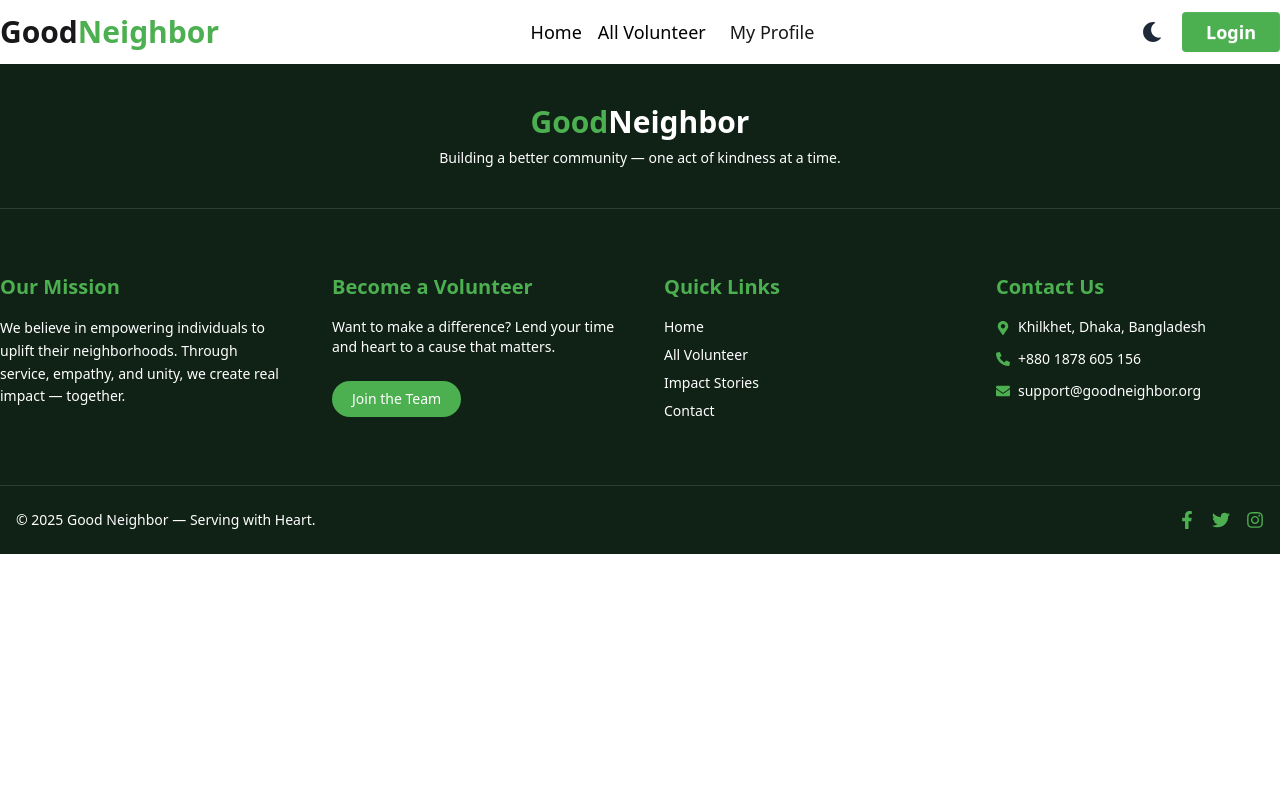
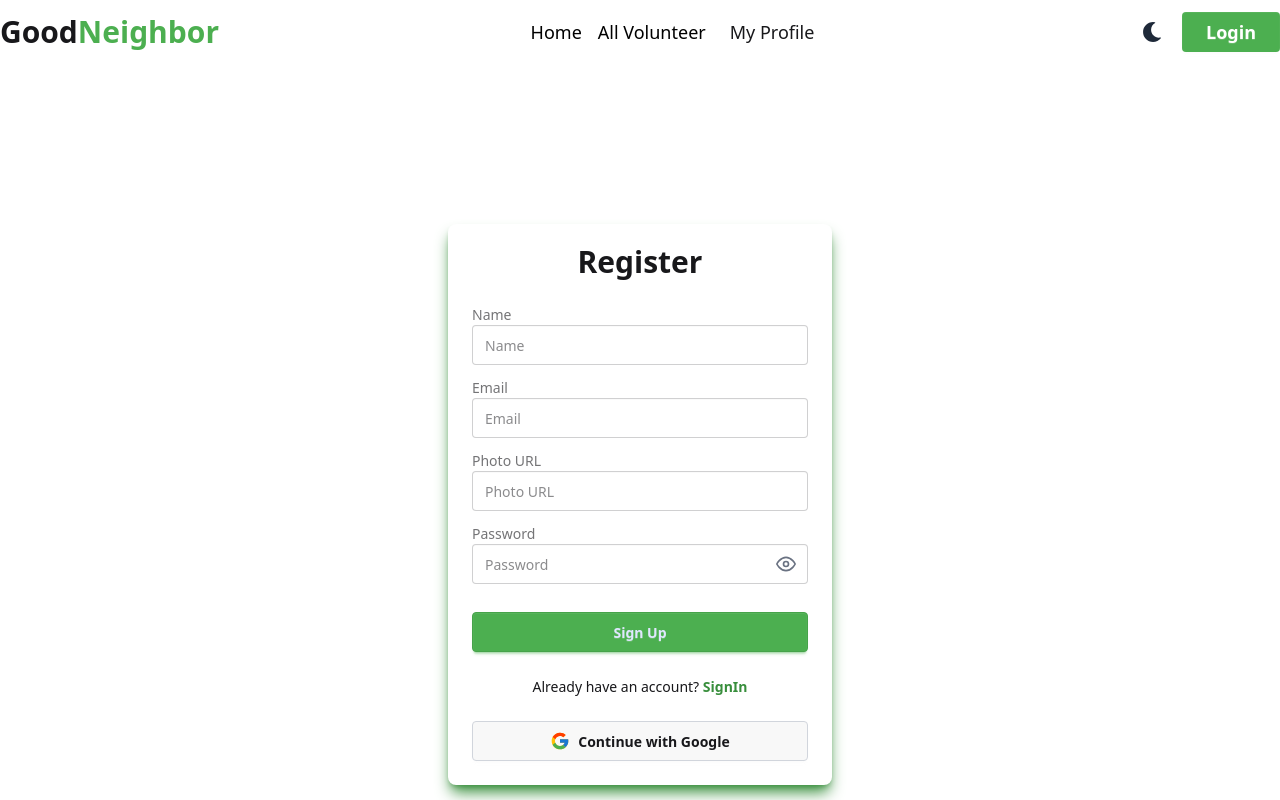
Before and after one commit to armejbha/good-neighbor-client, a React (Vite) app: page /register in a window 1280 px wide. Shown: the top 800 px of the page. Built offline with nearby package versions, Linux system fonts and the light colour scheme; no server answers.

Commit message:
register page and profile update

```diff
--- a/src/Pages/Register/Register.jsx
+++ b/src/Pages/Register/Register.jsx
@@ -1,7 +1,154 @@
-import React from "react";
+import React, { useContext, useState } from "react";
+import { Link, useLocation, useNavigate } from "react-router";
+import { AuthContext } from "../../Context/AuthContext";
+import { toast } from "react-toastify";
+import { FcGoogle } from "react-icons/fc";
+import { FiEye, FiEyeOff } from "react-icons/fi";
 
 const Register = () => {
-  return <div></div>;
+  const { createUser, signInWithGoogle, updateUserProfile } =
+    useContext(AuthContext);
+  const [showPassword, setShowPassword] = useState(false);
+
+  const navigate = useNavigate();
+  const location = useLocation();
+
+  const handleSignUp = async (e) => {
+    e.preventDefault();
+    const form = e.target;
+    const name = form.name.value;
+    const email = form.email.value;
+    const photoURL = form.photoURL.value;
+    const password = form.password.value;
+
+    // Password validation
+    const upperCase = /[A-Z]/;
+    const lowerCase = /[a-z]/;
+
+    if (!upperCase.test(password)) {
+      return toast.error("Password must contain at least one uppercase letter");
+    }
+    if (!lowerCase.test(password)) {
+      return toast.error("Password must contain at least one lowercase letter");
+    }
+    if (password.length < 6) {
+      return toast.error("Password must be at least 6 characters long");
+    }
+
+    createUser(email, password)
+      .then((result) => {
+        const user = result.user;
+
+        // ✅ Update user profile
+        updateUserProfile({
+          displayName: name,
+          photoURL: photoURL,
+        })
+          .then(() => {
+            toast.success("Account created successfully!");
+            navigate(location?.state?.from?.pathname || "/");
+          })
+          .catch((error) => {
+            toast.error("Profile update failed: " + error.message);
+          });
+      })
+      .catch((error) => {
+        toast.error("Sign Up failed: " + error.message);
+      });
+  };
+
+  const handleGoogleSignIn = () => {
+    signInWithGoogle()
+      .then((result) => {
+        toast.success("Signed in with Google!");
+
+        navigate(location?.state?.from?.pathname || "/");
+      })
+      .catch((error) => {
+        toast.error(error.message);
+      });
+  };
+  return (
+    <div className="card bg-base-100 w-full max-w-sm mx-auto shrink-0 shadow-lg shadow-secondary my-40">
+      <h1 className="text-3xl font-bold text-center mt-5">Register</h1>
+      <div className="card-body space-y-4">
+        <form onSubmit={handleSignUp} className="space-y-3">
+          <div>
+            <label className="label">Name</label>
+            <input
+              type="text"
+              name="name"
+              className="input input-bordered w-full"
+              placeholder="Name"
+              required
+            />
+          </div>
+
+          <div>
+            <label className="label">Email</label>
+            <input
+              type="email"
+              name="email"
+              className="input input-bordered w-full"
+              placeholder="Email"
+              required
+            />
+          </div>
+
+          <div>
+            <label className="label">Photo URL</label>
+            <input
+              type="text"
+              name="photoURL"
+              className="input input-bordered w-full"
+              placeholder="Photo URL"
+            />
+          </div>
+
+          <div className="relative w-full">
+            <label className="label">Password</label>
+            <input
+              type={showPassword ? "text" : "password"}
+              name="password"
+              className="input input-bordered w-full pr-10"
+              placeholder="Password"
+              required
+            />
+            <span
+              onClick={() => setShowPassword(!showPassword)}
+              className="absolute right-3 top-8/12 -translate-y-1/2 cursor-pointer text-gray-500 focus:outline-none z-10"
+              role="button"
+              tabIndex={0}
+            >
+              {showPassword ? <FiEyeOff size={20} /> : <FiEye size={20} />}
+            </span>
+          </div>
+
+          <button type="submit" className="btn btn-primary  mt-4 w-full">
+            Sign Up
+          </button>
+        </form>
+
+        <div className="text-center">
+          <p>
+            Already have an account?{" "}
+            <Link to="/signIn" className="text-secondary font-bold">
+              SignIn
+            </Link>
+          </p>
+        </div>
+
+        <div>
+          <button
+            onClick={handleGoogleSignIn}
+            className="btn w-full flex items-center justify-center gap-2 border border-gray-300 hover:bg-gray-100"
+          >
+            <FcGoogle className="text-xl" /> Continue with Google
+          </button>
+        </div>
+      </div>
+    </div>
+  );
 };
 
 export default Register;
--- a/src/Pages/SignIn/SignIn.jsx
+++ b/src/Pages/SignIn/SignIn.jsx
@@ -87,7 +87,7 @@ const SignIn = () => {
         <p className="mt-4 text-center">
           New to this website?{" "}
           <Link to="/register" className="text-primary font-bold">
-            Sign Up
+            Register
           </Link>
         </p>
 
```
